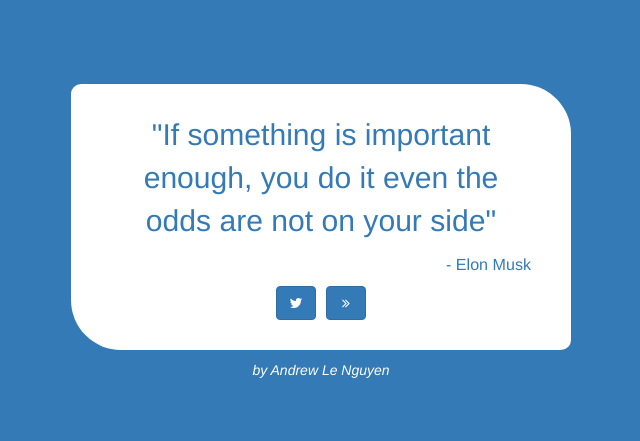
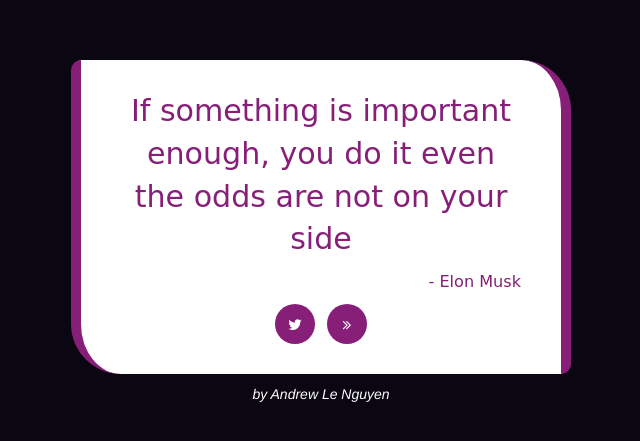
Before and after one commit to drew-javascript-projects/freecodecamp-frontend-libraries, a plain HTML site: page 1-random-quote-machine/index.html in a window 1280 px wide. Shown: the part 163-604 px from the top of the page, without its empty margins (319-959 px from the left). Drawn offline with nearby package versions, Linux system fonts and the light colour scheme.

Commit message:
5. Quote Machine: adjust styling

```diff
--- a/1-random-quote-machine/index.html
+++ b/1-random-quote-machine/index.html
@@ -13,14 +13,14 @@
 </head>
 
 <body>
-  <div id="app" class="bg-primary">
-    <div id="quote-box" class="container text-primary">
-      <p id="text">"If something is important enough, you do it even the odds are not on your side"</p>
+  <div id="app" class="">
+    <div id="quote-box" class="container">
+      <p id="text">If something is important enough, you do it even the odds are not on your side</p>
       <p id="author">- Elon Musk</p>
 
       <div id="buttons-container">
-        <a href="#" class="tweet-and-add btn btn-primary"><i class="fa fa-twitter"></i></a>
-        <button type="button" class="tweet-and-add btn btn-primary"><i class="fa fa-angle-double-right"></i></button>
+        <a href="#" id="tweet-quote"><button type="button" class="tweet-and-change"><i class="fa fa-twitter"></i></button></a>
+        <button type="button" id="new-quote" class="tweet-and-change"><i class="fa fa-angle-double-right"></i></button>
       </div>
     </div>
     <p id="coder">by Andrew Le Nguyen</p>
--- a/1-random-quote-machine/style.css
+++ b/1-random-quote-machine/style.css
@@ -9,20 +9,29 @@
   flex-direction: column;
   gap: 1rem;
   overflow: hidden;
+  background-color: #0a0612;
 }
 
 #quote-box {
+  font-family: 'Comfortaa', cursive;
+  font-family: 'Dancing Script', cursive;
   width: 500px;
   padding: 3rem 4rem;
   border-radius: 1rem 5rem;
   background-color: #fff;
   transition: all 0.5s;
+  border-left: 10px solid #871f78;
+  border-right: 10px solid #871f78;
+  color: #871f78;
 }
 
 #quote-box:hover {
   transform: scale(1.08);
   border-radius: 5rem 1rem;
   margin-bottom: 2rem;
+  color: #ff1493;
+  border-left: 10px solid #ff1493;
+  border-right: 10px solid #ff1493;
 }
 
 #text {
@@ -38,22 +47,47 @@
   padding: 0;
 }
 
-#coder {
-  font-style: italic;
-  font-size: 1em;
+#tweet-quote {
+  color: inherit;
+  text-decoration: none;
 }
 
 #buttons-container {
   display: flex;
   justify-content: center;
   align-items: center;
-  gap: 1rem;
+  gap: 1.2rem;
   margin-top: 1rem;
 }
 
-.tweet-and-add {
+.tweet-and-change {
+  background-color: #871f78;
   width: 40px;
+  height: 40px;
   display: flex;
   justify-content: center;
   align-items: center;
+  transition: all 0.5s;
+  outline: none;
+  border: none;
+  border-radius: 50%;
 }
+
+#quote-box:hover .tweet-and-change {
+  background-color: #ff1493;
+}
+
+#quote-box:hover .tweet-and-change:hover {
+  background-color: #871f78;
+}
+
+i.fa {
+  font-size: 1.5rem;
+  color: #fff;
+}
+
+#coder {
+  font-style: italic;
+  font-size: 1em;
+  color: #fff;
+}
```
